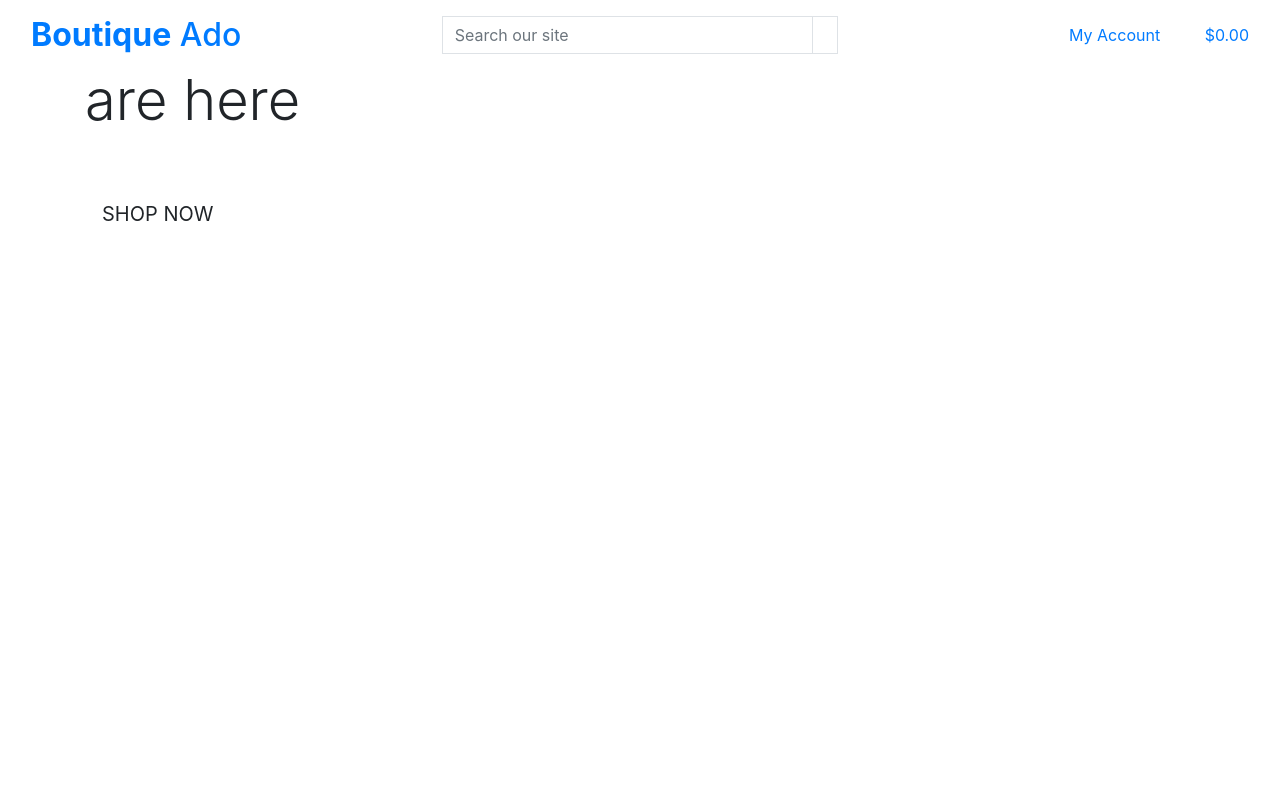
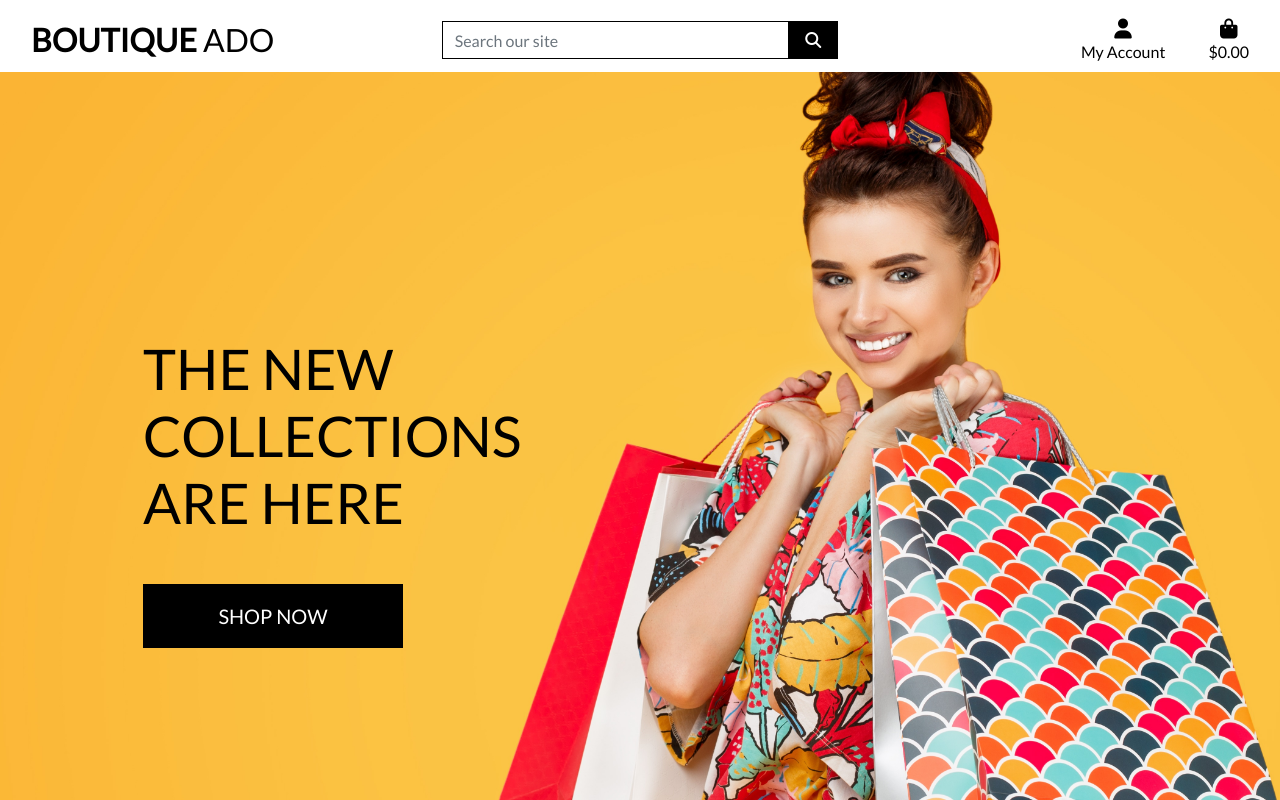
Before and after one commit to markh55/boutique_ado_v1, a Django app: page / in a window 1280 px wide. Run offline with Django 3.2, Linux system fonts and the light colour scheme; some libraries are stand-ins or nearby versions.

Commit message:
completed homepage header and styling

```diff
--- a/boutique_ado/settings.py
+++ b/boutique_ado/settings.py
@@ -150,7 +150,10 @@ USE_TZ = True
 # https://docs.djangoproject.com/en/3.2/howto/static-files/
 
 STATIC_URL = '/static/'
+STATICFILES_DIRS = (os.path.join(BASE_DIR, 'static'),)
 
+MEDIA_URL = '/media/'
+MEDIA_ROOT = os.path.join(BASE_DIR, 'media')
 # Default primary key field type
 # https://docs.djangoproject.com/en/3.2/ref/settings/#default-auto-field
 
--- a/boutique_ado/urls.py
+++ b/boutique_ado/urls.py
@@ -15,9 +15,11 @@ Including another URLconf
 """
 from django.contrib import admin
 from django.urls import path, include
+from django.conf.urls.static import static
+from django.conf import settings
 
 urlpatterns = [
     path('admin/', admin.site.urls),
     path('accounts/', include('allauth.urls')),
     path('', include('home.urls')),
-]
+] + static(settings.MEDIA_URL, document_root=settings.MEDIA_ROOT)
--- a/home/template/home/index.html
+++ b/home/template/home/index.html
@@ -1,4 +1,5 @@
 {% extends "base.html" %}
+
 {% load static %}
 
 {% block page_header %}
@@ -7,7 +8,6 @@
             <div class="col"></div>
         </div>
     </div>
-
 {% endblock %}
 
 {% block content %}
@@ -15,7 +15,9 @@
         <div class="row h-100">
             <div class="col-7 col-md-6 my-auto">
                 <h1 class="display-4 logo-font text-black">
-                    The new collections are here
+                    <br>
+                    The new collections
+                    are here
                 </h1>
                 <div class="my-5">
                     <h4>
@@ -25,5 +27,4 @@
             </div>
         </div>
     </div>
-
 {% endblock %}
--- /dev/null
+++ b/static/css/base.css
@@ -0,0 +1,82 @@
+
+html {
+    height: 100%;
+}
+
+body {
+    background: url('/media/homepage_background_cropped.jpg') no-repeat center center fixed;
+    background-size: cover;
+    height: calc(100vh - 164px);
+    color: #555;
+    font-family: 'Lato';
+}
+
+/* from Bulma */
+.icon {
+    align-items: center;
+    display: inline-flex;
+    justify-content: center;
+    height: 1.5rem;
+    width: 1.5rem;
+}
+
+.logo-font {
+    text-transform: uppercase;
+}
+
+.main-logo-link {
+    width: fit-content;
+}
+
+.shop-now-button {
+    background: black;
+    color: white;
+    min-width: 260px;
+}
+
+.btn-black {
+    background: black;
+    color: white;
+}
+
+.shop-now-button:hover,
+.shop-now-button:active,
+.shop-now-button:focus,
+.btn-black:hover,
+.btn-black:active,
+.btn-black:focus {
+    background: #222;
+    color: white;
+}
+
+.text-black {
+    color: #000 !important;
+}
+
+.border-black {
+    border: 1px solid black !important;
+}
+
+/* -------------------------------- Media Queries */
+
+/* Slightly larger container on xl screens */
+@media (min-width: 1200px) {
+  .container {
+    max-width: 80%;
+  }
+}
+
+/* fixed top navbar only on medium and up */
+@media (min-width: 992px) {
+    .fixed-top-desktop-only {
+        position: fixed;
+        top: 0;
+        right: 0;
+        left: 0;
+        z-index: 1030;
+    }
+
+    .header-container {
+        padding-top: 164px;
+    }
+}
--- a/templates/base.html
+++ b/templates/base.html
@@ -1,4 +1,3 @@
-
 {% load static %}
 
 <!doctype html>
@@ -18,12 +17,16 @@
   {% block corecss %}
   <link rel="stylesheet" href="https://stackpath.bootstrapcdn.com/bootstrap/4.4.1/css/bootstrap.min.css"
     integrity="sha384-Vkoo8x4CGsO3+Hhxv8T/Q5PaXtkKtu6ug5TOeNV6gBiFeWPGFN9MuhOf23Q9Ifjh" crossorigin="anonymous">
+  <link rel="stylesheet" href="https://fonts.googleapis.com/css?family=Lato&display=swap">
+  <link rel="stylesheet" href="{% static 'css/base.css' %}">
   {% endblock %}
 
   {% block extra_css %}
   {% endblock %}
 
   {% block corejs %}
+  <!-- Add your kit code -->
+  <script src="https://kit.fontawesome.com/b831d53382.js" crossorigin="anonymous"></script>
   <script src="https://cdn.jsdelivr.net/npm/jquery@3.5.1/dist/jquery.min.js"
     integrity="sha256-9/aliU8dGd2tb6OSsuzixeV4y/faTqgFtohetphbbj0=" crossorigin="anonymous"></script>
   <script src="https://cdn.jsdelivr.net/npm/popper.js@1.16.0/dist/umd/popper.min.js"
```
Also changed, not shown: media/homepage_background_cropped.jpg (added).
